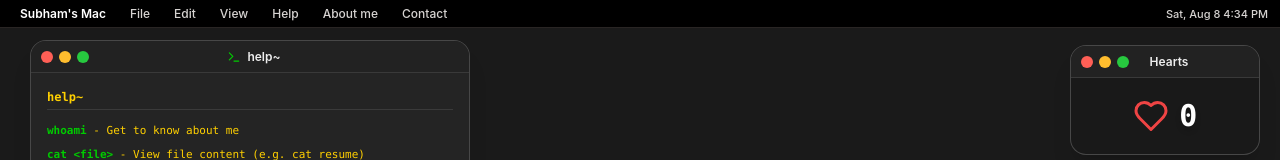
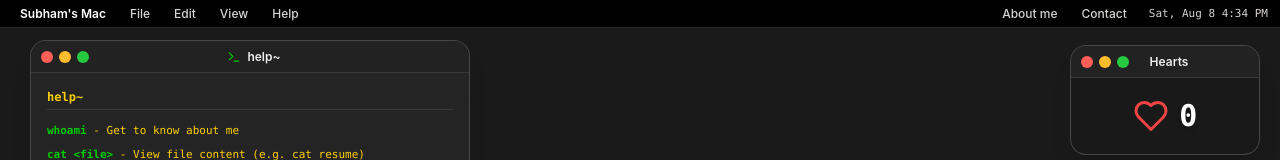
Before and after one commit to subhamdas29/portfolio_website, a React (Vite) app: page / in a window 1280 px wide. Shown: the top 160 px of the page. Built offline with nearby package versions, Linux system fonts and the light colour scheme; no server answers; the HTML template or start-up script is replaced by a standard one.

Commit message:
fix: Position About me and Contact buttons next to time display, update email to subhamdas5477@gmail.com, and fix Finder resume file double click action

```diff
--- a/src/components/apps/FinderApp.tsx
+++ b/src/components/apps/FinderApp.tsx
@@ -117,7 +117,7 @@ export const FinderApp: React.FC<FinderAppProps> = ({ onOpenApp }) => {
 
   const handleItemDoubleClick = (item: FinderItem) => {
     if (item.kind === 'resume') {
-      onOpenApp('whoami');
+      onOpenApp('resume_viewer');
     } else if (item.kind === 'projects_md') {
       onOpenApp('project');
     } else if (item.kind === 'project' && item.projectId) {
@@ -125,7 +125,7 @@ export const FinderApp: React.FC<FinderAppProps> = ({ onOpenApp }) => {
     } else if (item.name === 'Applications' || item.name === 'Library' || item.name === 'System') {
       onOpenApp('project');
     } else if (item.name === 'Contacts') {
-      onOpenApp('whoami');
+      window.open('https://mail.google.com/mail/?view=cm&fs=1&to=subhamdas5477@gmail.com', '_blank');
     }
   };
 
--- a/src/components/mac/TopBar.tsx
+++ b/src/components/mac/TopBar.tsx
@@ -24,7 +24,7 @@ export const TopBar: React.FC<TopBarProps> = ({
   const timeStr = `${dayName}, ${monthName} ${dateNum} ${hours}:${minutes} ${ampm}`;
 
   const handleContactClick = () => {
-    window.open('https://mail.google.com/mail/?view=cm&fs=1&to=subhamdas290804@gmail.com', '_blank');
+    window.open('https://mail.google.com/mail/?view=cm&fs=1&to=subhamdas5477@gmail.com', '_blank');
   };
 
   return (
@@ -65,25 +65,25 @@ export const TopBar: React.FC<TopBarProps> = ({
         >
           Help
         </button>
+      </div>
 
+      {/* Right Side: About me, Contact & Live Date & Time */}
+      <div className="flex items-center space-x-1 sm:space-x-2 text-xs">
         <button
           onClick={() => onOpenApp('whoami')}
-          className="px-2 py-0.5 rounded text-stone-300 hover:text-white hover:bg-white/10 transition-colors font-medium cursor-pointer"
+          className="px-2 py-0.5 rounded text-stone-300 hover:text-white hover:bg-white/10 transition-colors font-sans font-medium cursor-pointer"
         >
           About me
         </button>
 
         <button
           onClick={handleContactClick}
-          className="px-2 py-0.5 rounded text-stone-300 hover:text-white hover:bg-white/10 transition-colors font-medium cursor-pointer"
+          className="px-2 py-0.5 rounded text-stone-300 hover:text-white hover:bg-white/10 transition-colors font-sans font-medium cursor-pointer"
         >
           Contact
         </button>
-      </div>
 
-      {/* Right Live Date & Time */}
-      <div className="flex items-center space-x-3 text-xs font-mono">
-        <span className="text-stone-300 text-[11px] font-sans font-medium">{timeStr}</span>
+        <span className="text-stone-300 text-[11px] font-mono font-medium pl-1.5">{timeStr}</span>
       </div>
     </header>
   );
```
